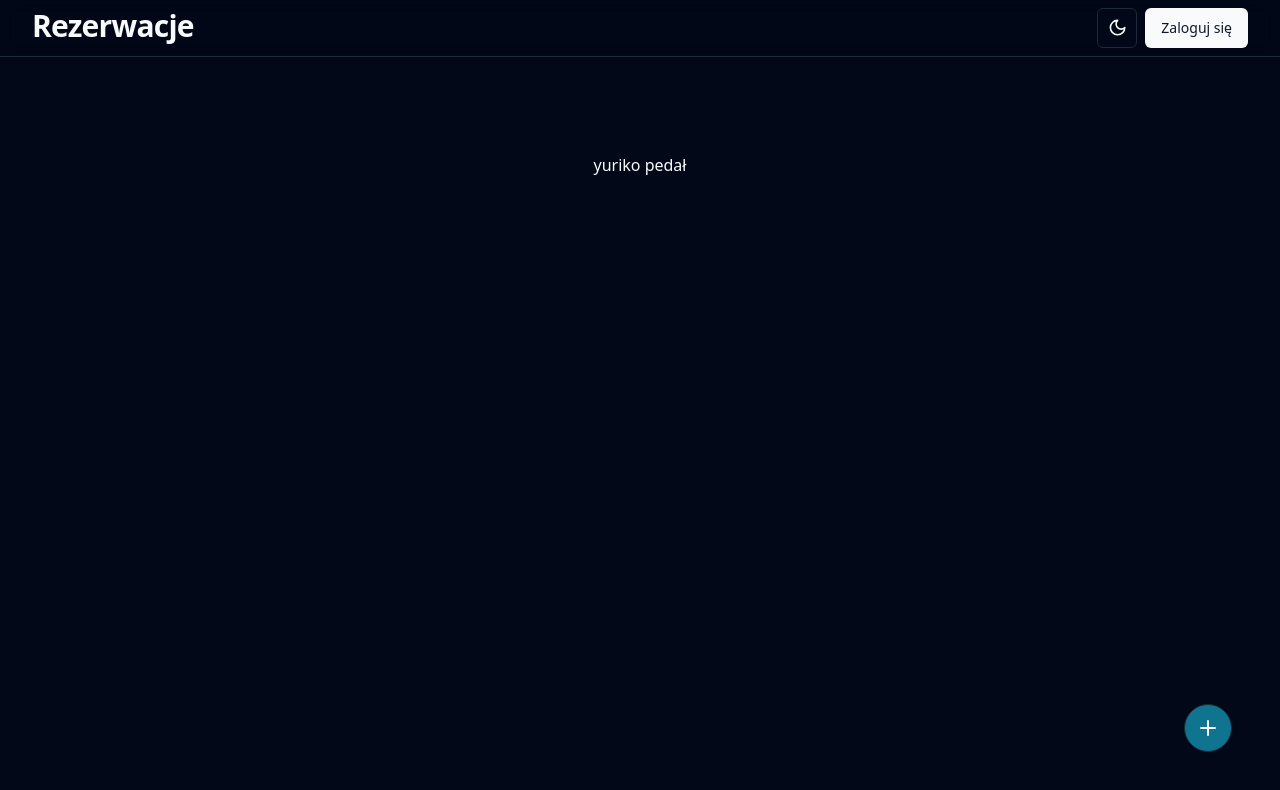
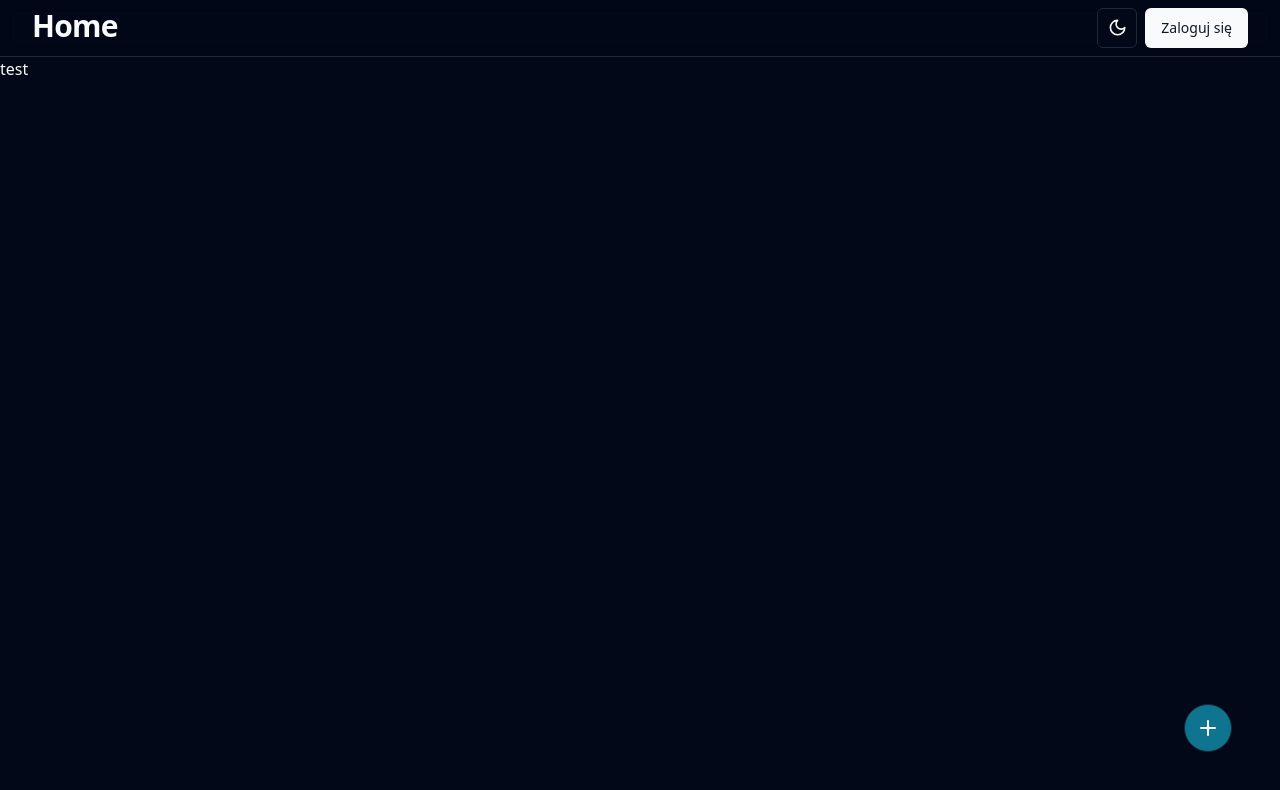
Before and after one commit to kamilwronka/goryle-bot-front-next, a Next.js app: page / in a window 1280 px wide. Shown: the top 790 px of the page. Built offline with nearby package versions, Linux system fonts and the light colour scheme; no server answers.

Commit message:
added theme switcher

```diff
--- a/next.config.js
+++ b/next.config.js
@@ -1,4 +1,4 @@
 /** @type {import('next').NextConfig} */
-const nextConfig = {}
+const nextConfig = {};
 
-module.exports = nextConfig
+module.exports = nextConfig;
--- a/package.json
+++ b/package.json
@@ -16,12 +16,15 @@
     "clsx": "^2.1.0",
     "date-fns": "^2.30.0",
     "date-fns-tz": "^2.0.0",
+    "install": "^0.13.0",
     "lodash": "^4.17.21",
     "lucide-react": "^0.309.0",
     "mongodb": "^6.3.0",
     "next": "14.0.4",
     "next-auth": "^4.24.5",
+    "next-intl": "^3.4.5",
     "next-themes": "^0.2.1",
+    "npm": "^10.3.0",
     "react": "^18",
     "react-dom": "^18",
     "sonner": "^1.3.1",
--- a/src/app/layout.tsx
+++ b/src/app/layout.tsx
@@ -18,7 +18,7 @@ export default function RootLayout({
   children: React.ReactNode;
 }) {
   return (
-    <html lang="en">
+    <html suppressHydrationWarning>
       <body
         className={cn(
           "min-h-screen bg-background font-sans antialiased",
@@ -31,7 +31,6 @@ export default function RootLayout({
           enableSystem
           disableTransitionOnChange
         >
-          <AppNavigation />
           {children}
           <AddReservationButton />
           <Toaster />
--- a/src/app/page.tsx
+++ b/src/app/page.tsx
@@ -1,5 +1,5 @@
+import { AppNavigation } from "@/components/layout/app-navigation";
 import { Metadata } from "next";
-import Image from "next/image";
 
 export const metadata: Metadata = {
   title: "Home",
@@ -8,8 +8,9 @@ export const metadata: Metadata = {
 
 export default function Home() {
   return (
-    <main className="flex min-h-screen flex-col items-center justify-between p-24">
-      yuriko pedał
+    <main>
+      <AppNavigation title={metadata.title as string} />
+      <section>test</section>
     </main>
   );
 }
--- a/src/app/reservations/[id]/page.tsx
+++ b/src/app/reservations/[id]/page.tsx
@@ -3,10 +3,10 @@ import {
   fetchReservationsData,
 } from "@/app/actions/fetch-reservations-data";
 import { ReservationsTab } from "@/app/reservations/[id]/components/reservations-tab";
+import { AppNavigation } from "@/components/layout/app-navigation";
 import { Metadata } from "next";
-import { useState } from "react";
 
-type Params = {
+type PageProps = {
   params: {
     id: string;
   };
@@ -17,15 +17,18 @@ export const metadata: Metadata = {
   description: "Home",
 };
 
-export default async function Reservations({ params: { id } }: Params) {
+export default async function Reservations({ params: { id } }: PageProps) {
   const rawData = await fetchReservationsData(id);
   const data = JSON.parse(rawData) as Record<string, Reservation[]>;
 
   return (
-    <main className="flex flex-col items-center justify-between p-8 gap-8">
-      {Object.keys(data).map((key) => {
-        return <ReservationsTab key={key} expKey={key} guildId={id} />;
-      })}
-    </main>
+    <div>
+      <AppNavigation />
+      <main className="flex flex-col items-center justify-between p-8 gap-8">
+        {Object.keys(data).map((key) => {
+          return <ReservationsTab key={key} expKey={key} guildId={id} />;
+        })}
+      </main>
+    </div>
   );
 }
--- a/src/components/layout/add-reservation-button.tsx
+++ b/src/components/layout/add-reservation-button.tsx
@@ -12,14 +12,11 @@ import {
   DrawerTrigger,
 } from "@/components/ui/drawer";
 import { Plus } from "lucide-react";
-import { getServerSession } from "next-auth";
 
-export const AddReservationButton = async () => {
+export const AddReservationButton = () => {
   return (
-    <>
     <Drawer>
       <DrawerTrigger>
-          {" "}
         <div className="fixed bottom-12 right-12">
           <div className="bg-cyan-700 hover:bg-cyan-600 transition w-12 h-12 rounded-[50%] flex justify-center items-center border cursor-pointer">
             <Plus />
@@ -39,6 +36,5 @@ export const AddReservationButton = async () => {
         </DrawerFooter>
       </DrawerContent>
     </Drawer>
-    </>
   );
 };
--- a/src/components/layout/app-navigation.tsx
+++ b/src/components/layout/app-navigation.tsx
@@ -1,13 +1,19 @@
 import { LoginButton } from "@/components/layout/login-button";
 import { ThemeSwitcher } from "@/components/theme/theme-switcher";
-import { Button } from "@/components/ui/button";
 
-export const AppNavigation = () => {
+type Props = {
+  title?: string;
+  isHome?: boolean;
+};
+
+export const AppNavigation: React.FC<Props> = ({ title, isHome = false }) => {
   return (
     <div className="flex py-2 px-8 border-b sticky justify-between top-0 backdrop-blur bg-background/90 supports-[backdrop-filter]:bg-background/30 z-50">
-      <h1 className="scroll-m-20 text-3xl font-extrabold tracking-tight lg:text-3xl">
-        Rezerwacje
-      </h1>
+      <div>
+        <h1 className="scroll-m-20 text-3xl font-extrabold tracking-tight lg:text-3xl">
+          {title}
+        </h1>
+      </div>
       <div className="flex gap-2">
         <ThemeSwitcher />
         <LoginButton />
--- a/src/components/layout/login-button.tsx
+++ b/src/components/layout/login-button.tsx
@@ -1,23 +1,15 @@
-"use client";
-
 import { Button } from "@/components/ui/button";
 import { getServerSession } from "next-auth";
 import Link from "next/link";
 
 export const LoginButton = async () => {
-  //   const session = await getServerSession();
+  const session = await getServerSession();
 
-  //   return session ? (
-  //     <Button>
-  //       <Link href="/api/auth/signin">Wyloguj się</Link>
-  //     </Button>
-  //   ) : (
-  //     <Button>
-  //       <Link href="/api/auth/signin">Zaloguj się</Link>
-  //     </Button>
-  //   );
-
-  return (
+  return session ? (
+    <Button>
+      <Link href="/api/auth/signin">Wyloguj się</Link>
+    </Button>
+  ) : (
     <Button>
       <Link href="/api/auth/signin">Zaloguj się</Link>
     </Button>
--- a/src/components/theme/theme-switcher.tsx
+++ b/src/components/theme/theme-switcher.tsx
@@ -13,7 +13,9 @@ import {
 } from "@/components/ui/dropdown-menu";
 
 export function ThemeSwitcher() {
-  const { setTheme } = useTheme();
+  const { setTheme, theme } = useTheme();
+
+  console.log(theme);
 
   return (
     <DropdownMenu>
@@ -21,15 +23,15 @@ export function ThemeSwitcher() {
         <Button variant="outline" size="icon">
           <Sun className="h-[1.2rem] w-[1.2rem] rotate-0 scale-100 transition-all dark:-rotate-90 dark:scale-0" />
           <Moon className="absolute h-[1.2rem] w-[1.2rem] rotate-90 scale-0 transition-all dark:rotate-0 dark:scale-100" />
-          <span className="sr-only">Toggle theme</span>
+          <span className="sr-only">Zmień motyw</span>
         </Button>
       </DropdownMenuTrigger>
       <DropdownMenuContent align="end">
         <DropdownMenuItem onClick={() => setTheme("light")}>
-          Light
+          Jasny
         </DropdownMenuItem>
         <DropdownMenuItem onClick={() => setTheme("dark")}>
-          Dark
+          Ciemny
         </DropdownMenuItem>
         <DropdownMenuItem onClick={() => setTheme("system")}>
           System
```
Also changed, not shown: 2 other files (tests, documents, lock files or other folders). Lines whose indentation alone changed are shown as unchanged.
